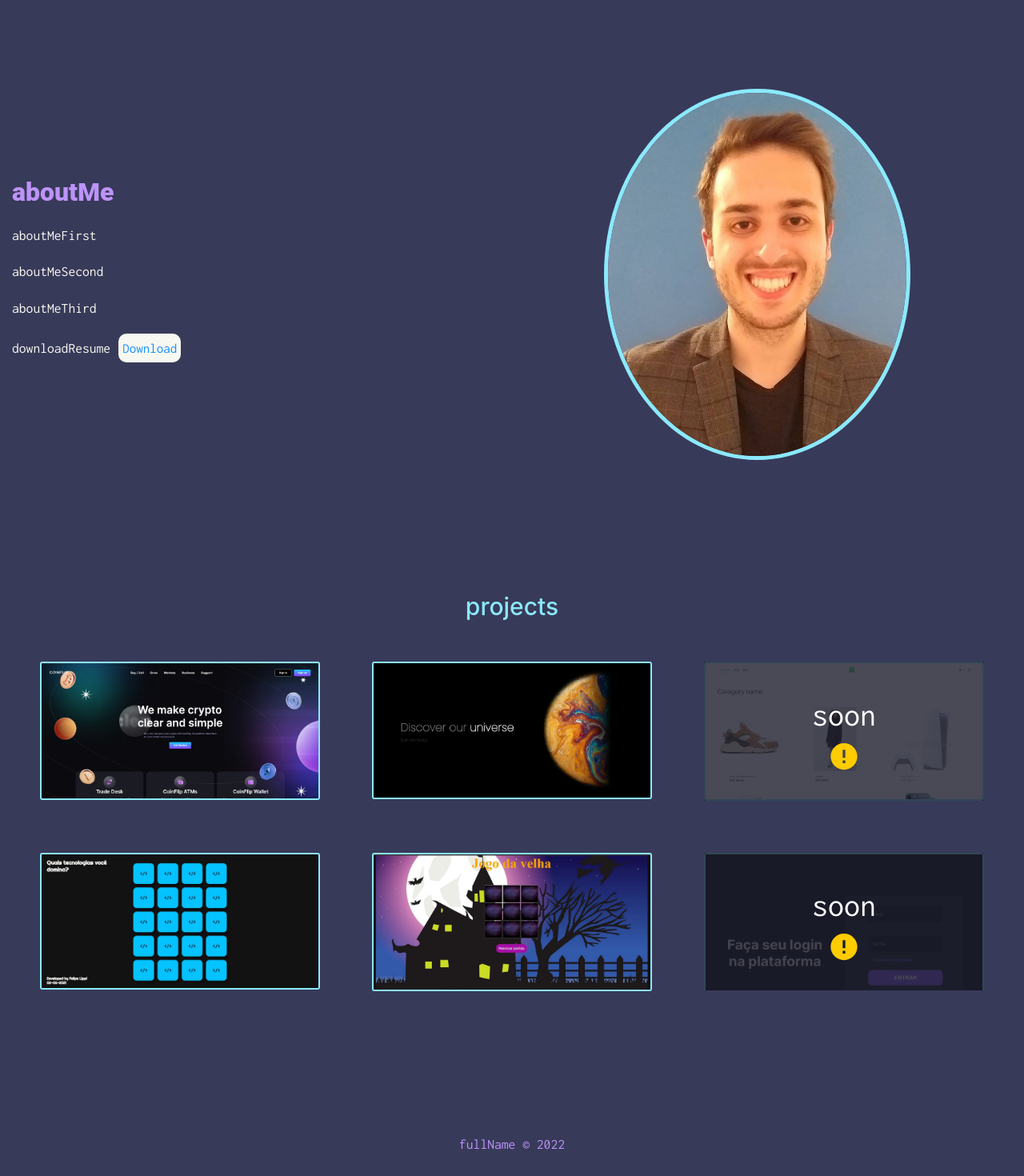
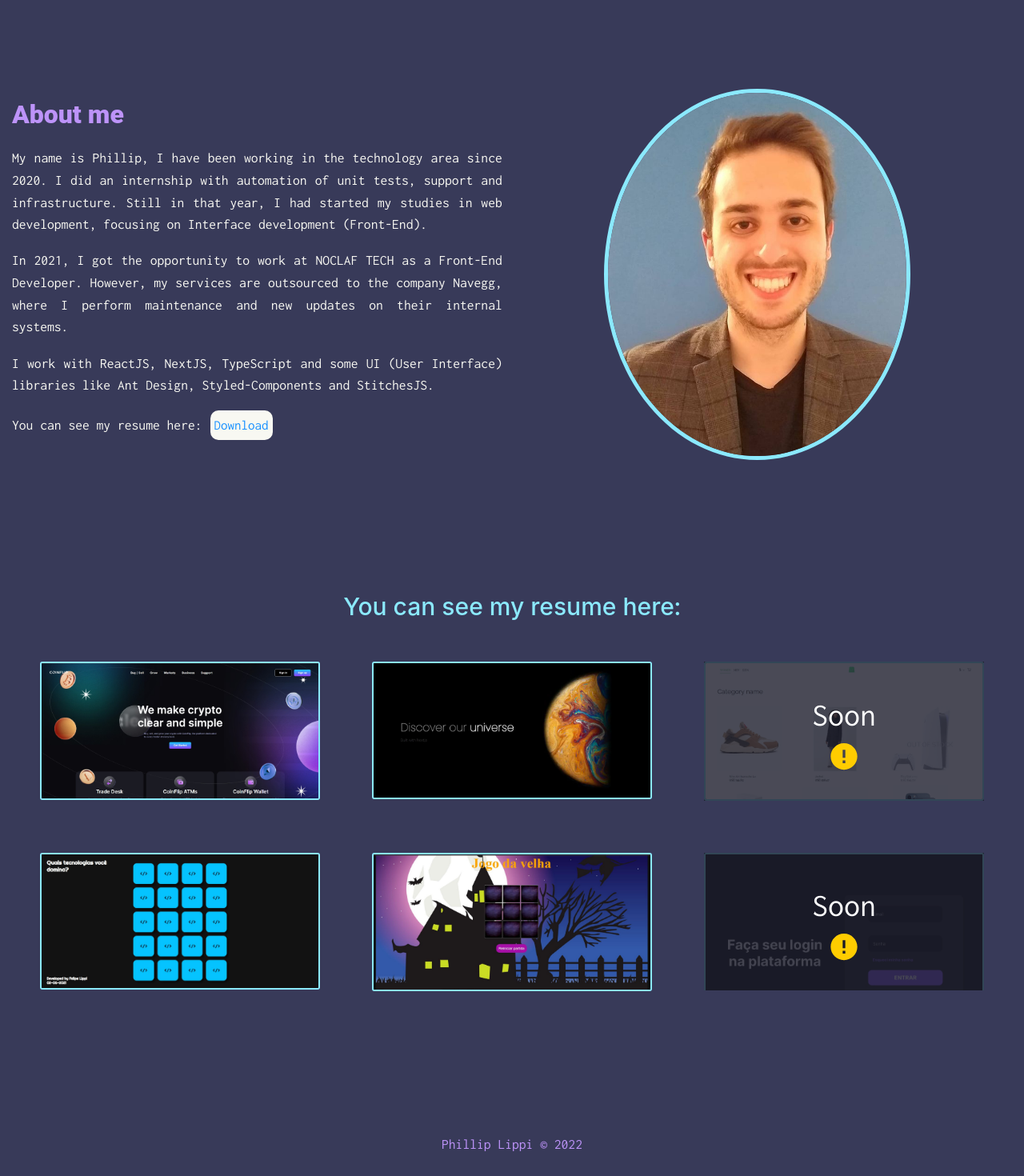
Before and after one commit to Lippi99/Portfolio, a React (Create React App) app: page / in a window 1280 px wide. Shown: the part 809-2279 px from the top of the page at 80% size. Built offline with nearby package versions, Linux system fonts and the light colour scheme.

Commit message:
fixed default language

```diff
--- a/src/components/Burguer/index.tsx
+++ b/src/components/Burguer/index.tsx
@@ -109,12 +109,16 @@ export const Burger = () => {
           </Flex>
 
           <Flex className={header({ variant: "list" })} as="ul">
+            <a href="#about">
               <li className={header({ variant: "item" })}>
                 {i18next.t<string>("about")}
               </li>
+            </a>
+            <a href="#projects">
               <li className={header({ variant: "item" })}>
                 {i18next.t<string>("portfolio")}
               </li>
+            </a>
             <Dropdown overlay={menu}>
               <span className={header({ variant: "item" })}>
                 {i18next.t<string>("translation")}
--- a/src/i18n.ts
+++ b/src/i18n.ts
@@ -16,7 +16,7 @@ i18n
 .use(initReactI18next)
 .init({
   resources,
-  lng: 'en',
+  lng:"en",
   keySeparator: false,
   interpolation: {
     escapeValue: false,
--- a/src/pages/index.tsx
+++ b/src/pages/index.tsx
@@ -17,7 +17,6 @@ import ecommerceimg from "../assets/ecommerce.jpg";
 import memorygameimg from "../assets/memorygame.jpg";
 import tictactoeimg from "../assets/tictactoe.jpg";
 import fullStackimg from "../assets/fullStack.jpg";
-
 import { FaFacebook, FaGithub, FaLinkedin } from "react-icons/fa";
 
 export const Home = () => {
@@ -139,7 +138,9 @@ export const Home = () => {
               variant: "title",
             })}
           >
-            {i18next.t<string>("name")}
+            {i18next.t<string>("name") === "name"
+              ? "Hello, I'm Phillip and I'm  a"
+              : i18next.t<string>("name")}
           </h2>
           <h2 className={text({ variant: "span" })}>Front-End developer.</h2>
 
@@ -257,14 +258,18 @@ export const Home = () => {
                 variant: "aboutTitle",
               })}
             >
-              {i18next.t<string>("aboutMe")}
+              {i18next.t<string>("aboutMe") === "aboutMe"
+                ? "About me"
+                : i18next.t<string>("aboutMe")}
             </h2>
             <p
               className={text({
                 variant: "aboutDescription",
               })}
             >
-              {i18next.t<string>("aboutMeFirst")}
+              {i18next.t<string>("aboutMeFirst") === "aboutMeFirst"
+                ? "My name is Phillip, I have been working in the technology area since 2020. I did an internship with automation of unit tests, support and infrastructure. Still in that year, I had started my studies in web development, focusing on Interface development (Front-End)."
+                : i18next.t<string>("aboutMeFirst")}
             </p>
 
             <p
@@ -272,7 +277,9 @@ export const Home = () => {
                 variant: "aboutDescription",
               })}
             >
-              {i18next.t<string>("aboutMeSecond")}
+              {i18next.t<string>("aboutMeSecond") === "aboutMeSecond"
+                ? "In 2021, I got the opportunity to work at NOCLAF TECH as a Front-End Developer. However, my services are outsourced to the company Navegg, where I perform maintenance and new updates on their internal systems."
+                : i18next.t<string>("aboutMeSecond")}
             </p>
 
             <p
@@ -280,14 +287,18 @@ export const Home = () => {
                 variant: "aboutDescription",
               })}
             >
-              {i18next.t<string>("aboutMeThird")}
+              {i18next.t<string>("aboutMeThird") === "aboutMeThird"
+                ? "I work with ReactJS, NextJS, TypeScript and some UI (User Interface) libraries like Ant Design, Styled-Components and StitchesJS."
+                : i18next.t<string>("aboutMeThird")}
             </p>
             <p
               className={text({
                 variant: "aboutDescription",
               })}
             >
-              {i18next.t<string>("downloadResume")}
+              {i18next.t<string>("downloadResume") === "downloadResume"
+                ? "You can see my resume here:"
+                : i18next.t<string>("downloadResume")}
               <Download>
                 <a href={require("../curriculum.pdf")} download="resume">
                   Download
@@ -321,7 +332,11 @@ export const Home = () => {
 
       <Section id="projects">
         <Box css={{ textAlign: "center" }}>
-          <Projects>{i18next.t<string>("projects")}</Projects>
+          <Projects>
+            {i18next.t<string>("projects") === "projects"
+              ? "You can see my resume here:"
+              : i18next.t<string>("projects")}
+          </Projects>
         </Box>
         <Grid
           columns={3}
@@ -378,7 +393,9 @@ export const Home = () => {
                     margin: 0,
                   }}
                 >
-                  {i18next.t<string>("soon")}
+                  {i18next.t<string>("soon") === "soon"
+                    ? "Soon"
+                    : i18next.t<string>("soon")}
                 </h2>
                 <RiErrorWarningFill color="#ffcc00" fontSize={40} />
               </Flex>
@@ -427,7 +444,9 @@ export const Home = () => {
                     margin: 0,
                   }}
                 >
-                  {i18next.t<string>("soon")}
+                  {i18next.t<string>("soon") === "soon"
+                    ? "Soon"
+                    : i18next.t<string>("soon")}
                 </h2>
                 <RiErrorWarningFill color="#ffcc00" fontSize={40} />
               </Flex>
@@ -438,7 +457,9 @@ export const Home = () => {
       <footer>
         <Box>
           <h2 className={text({ variant: "footer" })}>
-            {i18next.t<string>("fullName")} © {currentYear}
+            {i18next.t<string>("fullName") === "fullName"
+              ? `Phillip Lippi ©  ${currentYear}`
+              : ` ${i18next.t<string>("fullName")}© ${currentYear}`}
           </h2>
         </Box>
       </footer>
```
Lines whose indentation alone changed are shown as unchanged.
